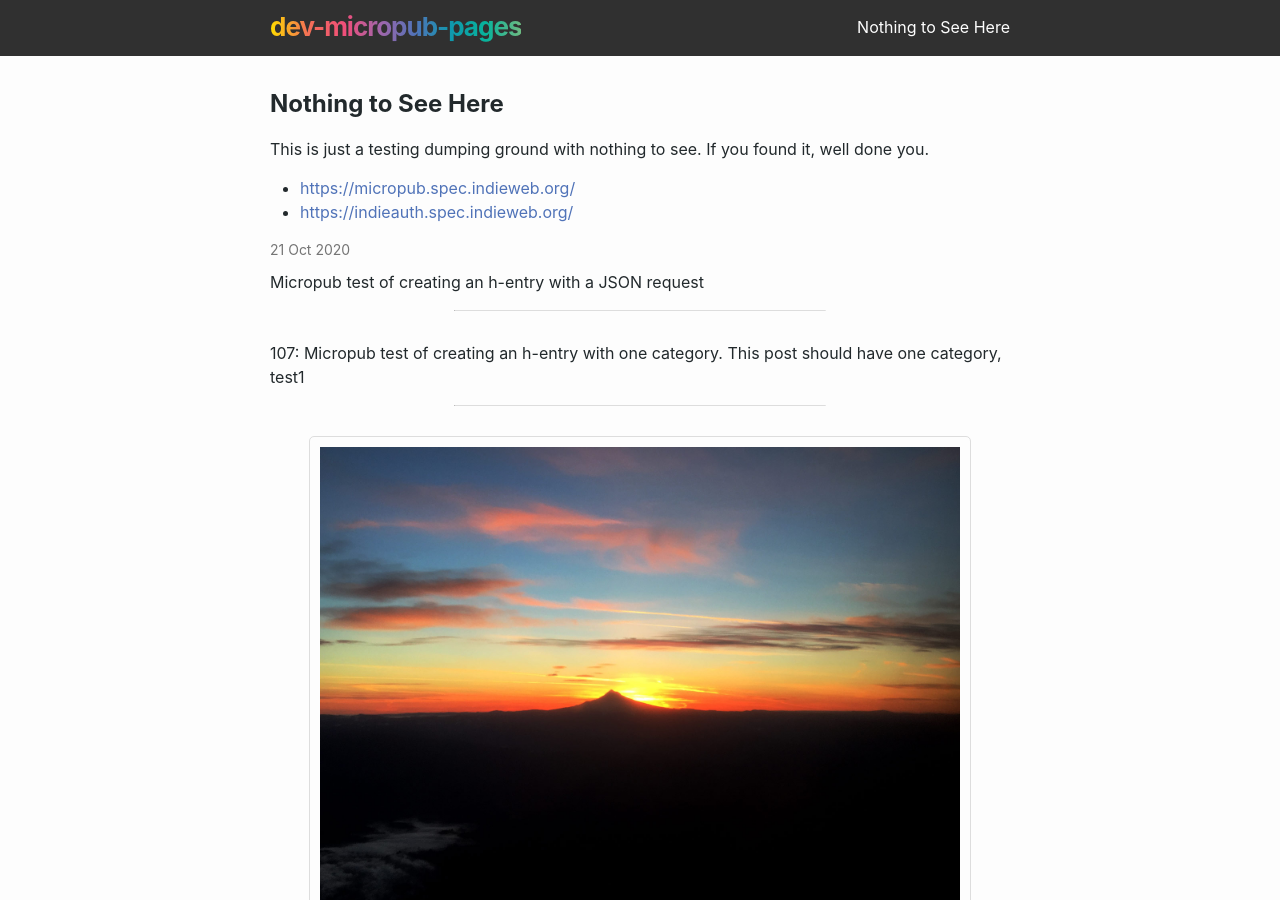
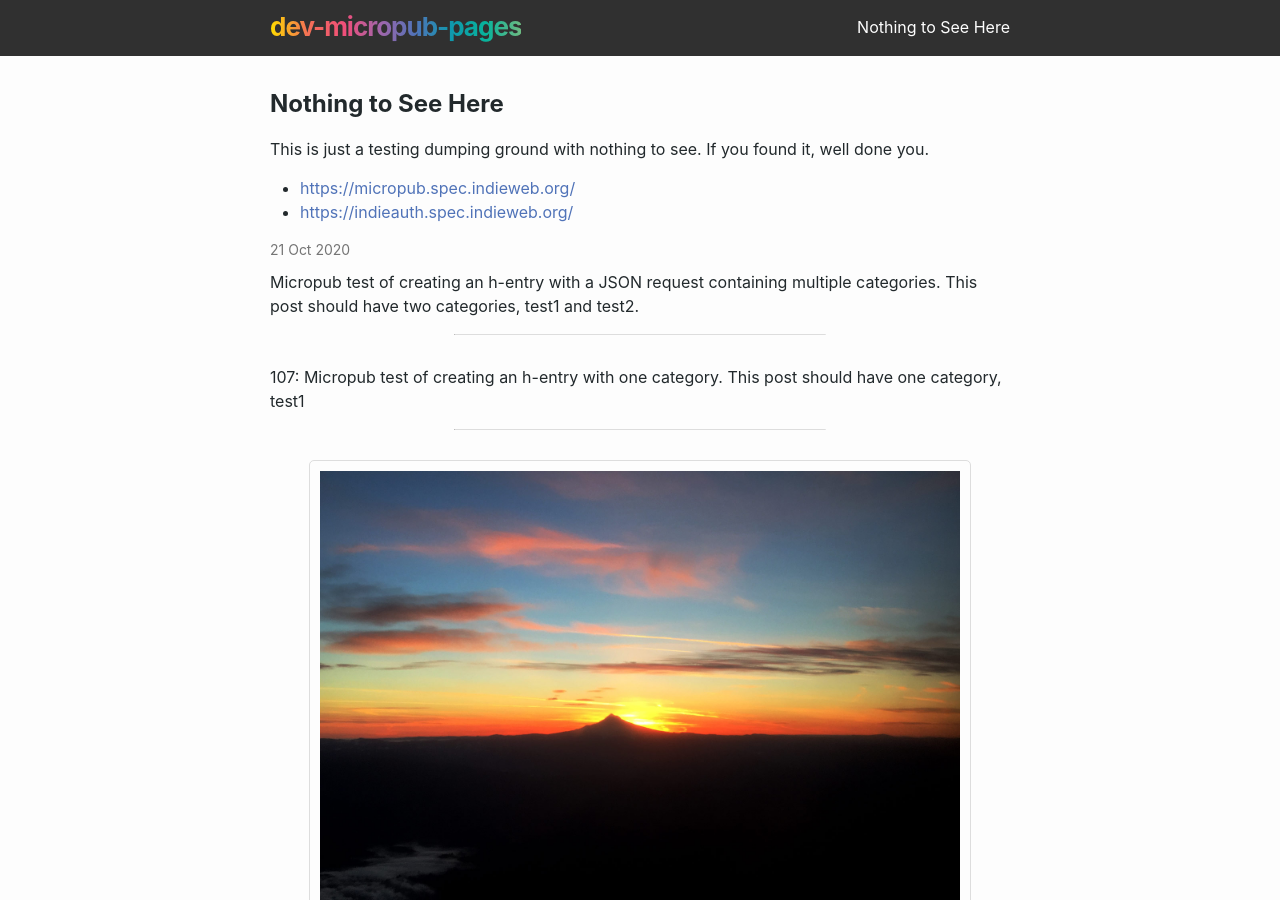
Before and after one commit to lildude/dev-micropub-pages, a Jekyll site: the page built from index.md, in a window 1280 px wide and 900 px high. Built offline with Jekyll 4.4.1, drawn with Linux system fonts in a browser that asks for light colours; our own code applies the rules of GitHub Pages for plain Markdown files.

Commit message:
New note: 2020-10-21-micropub-test-of-creating-an.md

```diff
--- a/_posts/2020-10-21-micropub-test-of-creating-an.md
+++ b/_posts/2020-10-21-micropub-test-of-creating-an.md
@@ -1,6 +1,9 @@
 ---
 layout: note
-date: 2020-10-21 11:25:28 +0100
+tags:
+- test1
+- test2
+date: 2020-10-21 11:26:12 +0100
 ---
 
-Micropub test of creating an h-entry with a JSON request
+Micropub test of creating an h-entry with a JSON request containing multiple categories. This post should have two categories, test1 and test2.
```
